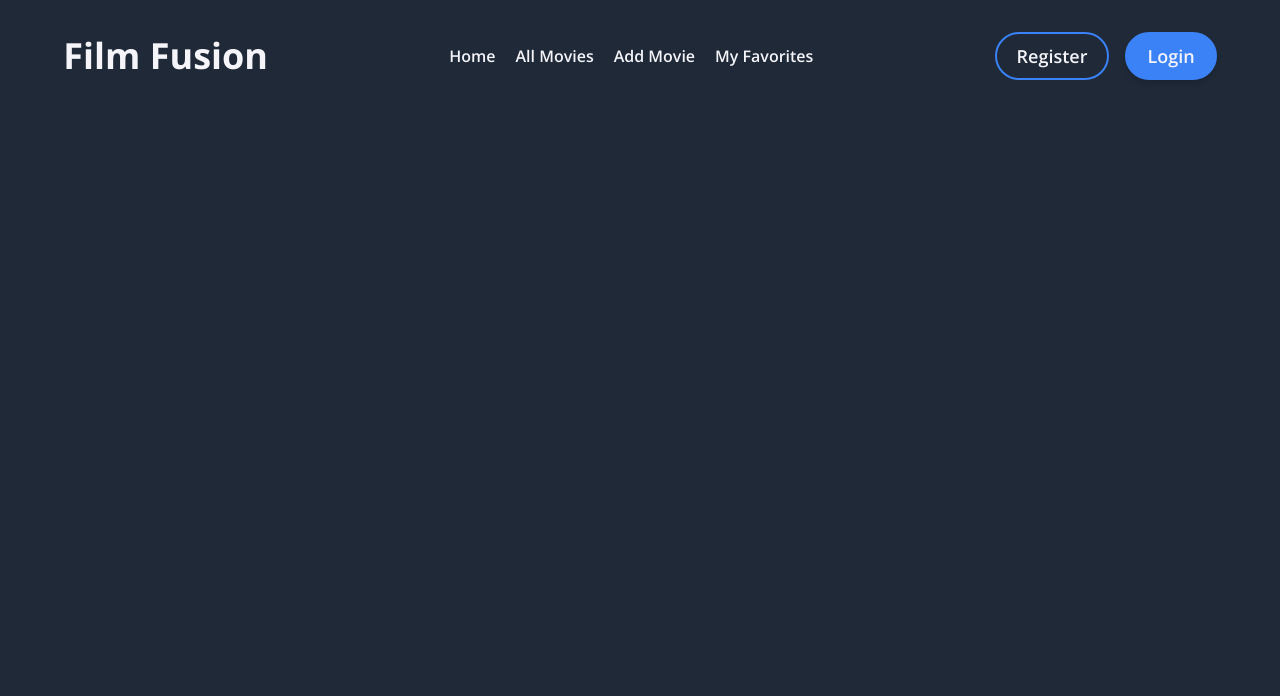
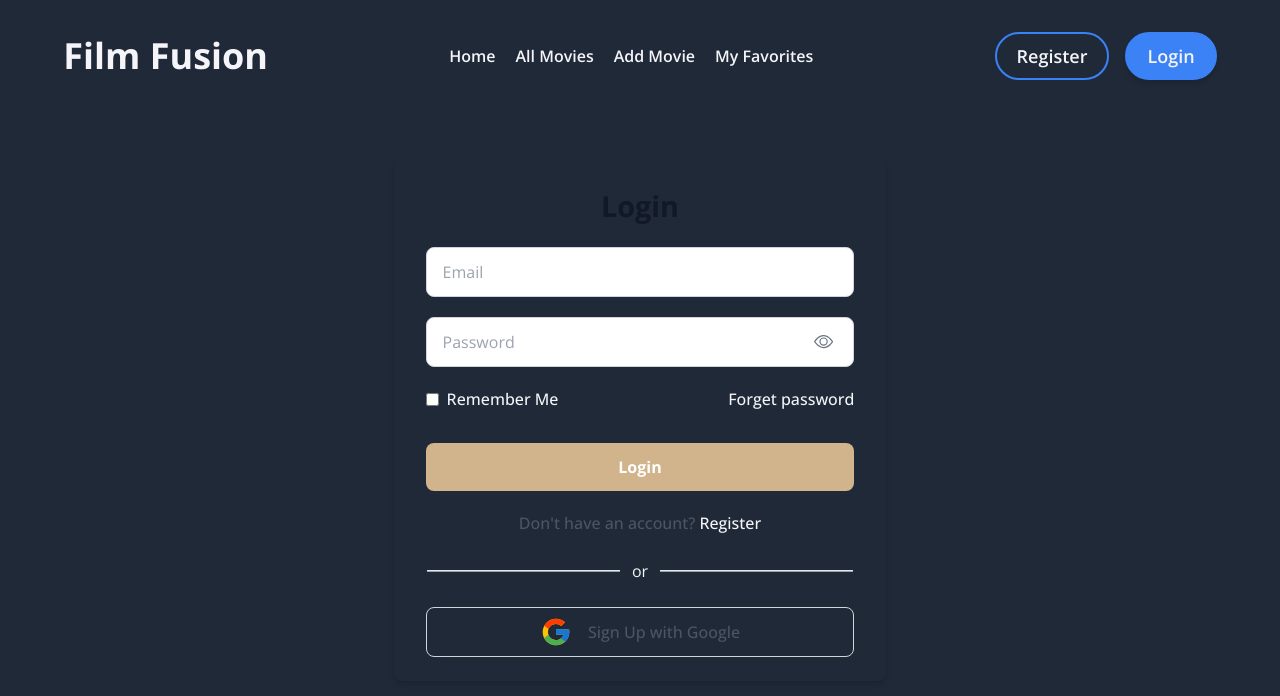
Before and after one commit to tariqul420/Film-Fusion, a React (Vite) app: page /login in a window 1280 px wide. Shown: the top 696 px of the page. Built offline with nearby package versions, Linux system fonts and the light colour scheme; no server answers.

Commit message:
add logout btn

```diff
--- a/src/Components/Others/Navbar/Profile.jsx
+++ b/src/Components/Others/Navbar/Profile.jsx
@@ -1,27 +1,24 @@
 import { useContext, useState } from "react";
-import { Link } from "react-router-dom";
 import { AuthContext } from "../../../Provider/AuthProvider";
 
 const Profile = () => {
     const [isProfileHovered, setIsProfileHovered] = useState(false);
-    const { user } = useContext(AuthContext)
+    const { user, logoutUser } = useContext(AuthContext)
 
     return (
-        <div className="relative w-fit h-full flex items-center justify-center"
+        <div className="relative w-fit h-full flex items-center justify-center min-w-[260px]"
             onMouseEnter={() => setIsProfileHovered(true)}
             onMouseLeave={() => setIsProfileHovered(false)}
         >
             {/*  initial profile picture  */}
-            <Link to='/my-profile'>
-                <img
-                    src={user?.photoURL}
-                    alt="profile"
-                    className="w-[50px] h-[50px] rounded-full object-cover border-[3px] cursor-pointer border-color-primary" />
-            </Link>
+            <img
+                src={user?.photoURL}
+                alt="profile"
+                className="w-[50px] h-[50px] rounded-full object-cover border-[3px] cursor-pointer border-color-accent" />
 
             {/*  tooltip  */}
             <div
-                className={` ${isProfileHovered ? "opacity-100 z-20 translate-y-0" : "opacity-0 z-[-1] translate-y-[20px]"} absolute bottom-[-155px] left-[50%] transform translate-x-[-50%] bg-white w-[250px] rounded-md p-[15px] shadow-md transition-all duration-300`}>
+                className={` ${isProfileHovered ? "opacity-100 z-20 translate-y-0" : "opacity-0 z-[-1] translate-y-[20px]"} absolute bottom-[-210px] left-[50%] transform translate-x-[-50%] bg-white w-[250px] rounded-md p-[15px] shadow-md transition-all duration-300`}>
 
                 {/*  account details  */}
                 <div className="flex items-center justify-center flex-col">
@@ -33,7 +30,11 @@ const Profile = () => {
                         <div
                             className="w-[10px] h-[10px] rounded-full bg-green-400 absolute top-[7px] right-[8px] border-[2px] border-white"></div>
                     </div>
-                    <h4 className="text-[1.1rem] font-[600] text-gray-700 mt-2">{user?.displayName}</h4>
+                    <h4 className="text-[1.1rem] font-[600] text-color-primary mt-2">{user?.displayName}</h4>
+
+                    <button
+                        onClick={logoutUser}
+                        className="border-2 px-5 py-1 hover:bg-color-accent hover:text-color-text rounded-full border-solid border-color-accent font-semibold text-lg text-color-primary mt-3">Log Out</button>
                 </div>
 
                 {/*  bottom arrow  */}
--- a/src/Pages/Login.jsx
+++ b/src/Pages/Login.jsx
@@ -1,8 +1,146 @@
+
+import { useContext, useState } from "react";
+import { BsEye, BsEyeSlash } from "react-icons/bs";
+import { FcGoogle } from "react-icons/fc";
+import { Link, Outlet, useLocation, useNavigate } from "react-router-dom";
+import { toast } from "react-toastify";
+import { GoogleAuthProvider } from "firebase/auth";
+import { AuthContext } from "../Provider/AuthProvider";
+
 const Login = () => {
+    const location = useLocation()
+    const navigate = useNavigate()
+    const [active, setActive] = useState(false);
+    const { signInUser, socialAuth, setEmail, signOutUser } = useContext(AuthContext)
+
+    const googleProvider = new GoogleAuthProvider();
+
+    const handelSignIn = (e) => {
+        e.preventDefault();
+        const email = e.target.email.value;
+        const password = e.target.password.value;
+
+        signInUser(email, password)
+            .then((result) => {
+                if (result.user.emailVerified) {
+                    const lastSignInTime = new Date(result?.user?.metadata?.lastSignInTime).toLocaleString();
+                    const updateUser = { email, lastSignInTime }
+
+                    fetch('https://espresso-emporium-server-theta.vercel.app/users/lastSignInTime', {
+                        method: 'PATCH',
+                        headers: {
+                            'content-type': 'application/json'
+                        },
+                        body: JSON.stringify(updateUser)
+                    })
+                        .then(res => res.json())
+                        .then(() => {
+                            toast.success("Login Successful.")
+                            navigate(location.state ? location.state : '/')
+                        })
+                } else {
+                    signOutUser();
+                    toast.warning("Please verify your account.");
+                }
+            })
+            .catch((error) => {
+                if (error.code === "auth/invalid-credential") {
+                    toast.error("Invalid email or password.");
+                }
+            });
+    };
+
+    const handelReset = () => {
+        navigate("/login/ForgetPassword")
+    }
+
     return (
-        <div>
+        <>
+            {
+                location.pathname === '/login' ? (
+                    <section className="w-full h-auto flex items-center justify-center sm:py-12 p-6">
+                        <div className="w-full lg:w-[40%] md:w-[60%] bg-color-bg rounded-lg sm:py-6 sm:px-8 p-4 flex flex-col gap-5 shadow-md">
+                            <form onSubmit={handelSignIn} className="w-full flex flex-col gap-5">
+                                <h3 className="text-[1.8rem] font-[700] text-gray-900 text-center">
+                                    Login
+                                </h3>
 
-        </div>
+                                <div className="w-full relative">
+                                    <input
+                                        type="email"
+                                        name="email"
+                                        required
+                                        onChange={(e) => setEmail(e.target.value)}
+                                        placeholder="Email"
+                                        className="py-3 px-4 border focus:outline-blue-500 border-gray-300 rounded-lg w-full"
+                                    />
+                                </div>
+
+                                <div className="w-full relative">
+                                    <input
+                                        type={active ? "text" : "password"}
+                                        placeholder="Password"
+                                        required
+                                        name="password"
+                                        className="py-3 px-4 border focus:outline-blue-500 border-gray-300 rounded-lg w-full"
+                                    />
+                                    {active ? (
+                                        <BsEyeSlash
+                                            className=" absolute top-[30%] right-[5%] text-[1.2rem] text-gray-500 cursor-pointer"
+                                            onClick={() => setActive(false)}
+                                        />
+                                    ) : (
+                                        <BsEye
+                                            className=" absolute top-[30%] right-[5%] text-[1.2rem] text-gray-500 cursor-pointer"
+                                            onClick={() => setActive(true)}
+                                        />
+                                    )}
+                                </div>
+
+                                <div className="flex items-center justify-between">
+                                    <label className="flex items-center">
+                                        <input type="checkbox" className="mr-2" />
+                                        <span className="text-[1rem] text-color-primary2 font-[500]">Remember Me</span>
+                                    </label>
+                                    <p onClick={handelReset} className="text-[1rem] text-color-primary2 font-[500] cursor-pointer">
+                                        Forget password
+                                    </p>
+                                </div>
+
+                                <button
+                                    type="submit"
+                                    className="w-full py-3 px-4 bg-[#d2b48c] font-bold text-white border-none outline-none rounded-lg mt-3">
+                                    Login
+                                </button>
+                            </form>
+
+                            <div className="flex items-center justify-center w-full gap-1">
+                                <span className="text-[1rem] text-gray-600 font-[500]">
+                                    Don&apos;t have an account?{" "}
+                                </span>
+                                <span>
+                                    <Link to={"/register"} className="text-[1rem] text-color-primary2 font-[500]">
+                                        Register
+                                    </Link>
+                                </span>
+                            </div>
+
+                            <div className="w-full my-1 flex items-center justify-center gap-3">
+                                <hr className="w-[45%] bg-gray-400 h-[2px]" />
+                                <p>or</p>
+                                <hr className="w-[45%] bg-gray-400 h-[2px]" />
+                            </div>
+
+                            <button onClick={() => { socialAuth(googleProvider), navigate(location.state ? location.state : '/') }} className="flex items-center justify-center py-2 px-4 gap-4 border border-gray-300 rounded-lg w-full text-[1rem] font-[500] text-gray-600">
+                                <FcGoogle className="text-[2rem]" />
+                                Sign Up with Google
+                            </button>
+                        </div>
+                    </section>
+                ) : (
+                    <Outlet />)
+            }
+        </>
     );
 };
 
--- a/src/Pages/Register.jsx
+++ b/src/Pages/Register.jsx
@@ -1,6 +1,3 @@
-
-
-
 import { useContext, useState } from "react";
 import { BsEye, BsEyeSlash } from "react-icons/bs";
 import { FcGoogle } from "react-icons/fc";
--- a/src/Provider/AuthProvider.jsx
+++ b/src/Provider/AuthProvider.jsx
@@ -1,4 +1,4 @@
-import { createUserWithEmailAndPassword, onAuthStateChanged, sendPasswordResetEmail, signInWithEmailAndPassword, signInWithPopup, signOut } from "firebase/auth";
+import { createUserWithEmailAndPassword, onAuthStateChanged, sendPasswordResetEmail, signInWithEmailAndPassword, signInWithPopup, signOut, updateProfile } from "firebase/auth";
 import { createContext, useEffect, useState } from "react";
 import auth from "../Firebase/Firebase";
 import { toast } from "react-toastify";
@@ -38,7 +38,7 @@ const AuthProvider = ({ children }) => {
         return signOut(auth)
     }
 
-    const updateProfile = (updatedData) => {
+    const updateUserProfile = (updatedData) => {
         setLoading(true)
         return updateProfile(auth.currentUser, updatedData)
     }
@@ -68,7 +68,7 @@ const AuthProvider = ({ children }) => {
         createUser,
         signInUser,
         logoutUser,
-        updateProfile,
+        updateUserProfile,
         resetPassword,
         setUser,
         user,
```
